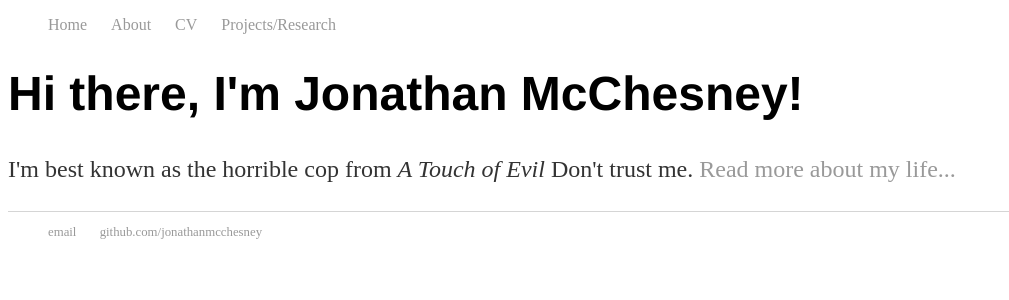
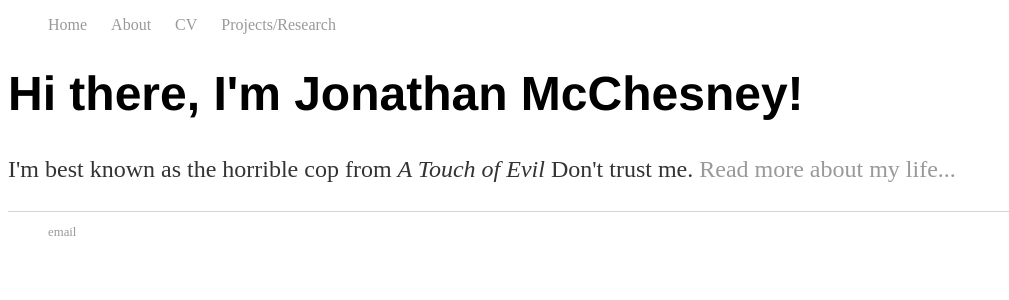
Before and after one commit to jonathanmcchesney/jonathanmcchesney.github.io, a Jekyll site: the page built from index.html, in a window 1280 px wide. Shown: the top 300 px of the page, without its empty margins (0-1009 px from the left). Built offline with Jekyll 4.4.1, drawn with Linux system fonts in a browser that asks for light colours.

Commit message:
chore: remove href

```diff
--- a/_layouts/default.html
+++ b/_layouts/default.html
@@ -22,7 +22,7 @@
 			<footer>
 	    		<ul>
 	        		<li><a href="mailto:jmcchesney01@qub.ac.uk">email</a></li>
-	        		<li><a href="https://github.com/jonathanmcchesney">github.com/jonathanmcchesney</a></li>
+	        		<!-- <li><a href="https://github.com/jonathanmcchesney">github.com/jonathanmcchesney</a></li> -->
 				</ul>
 			</footer>
 		</body>
```
